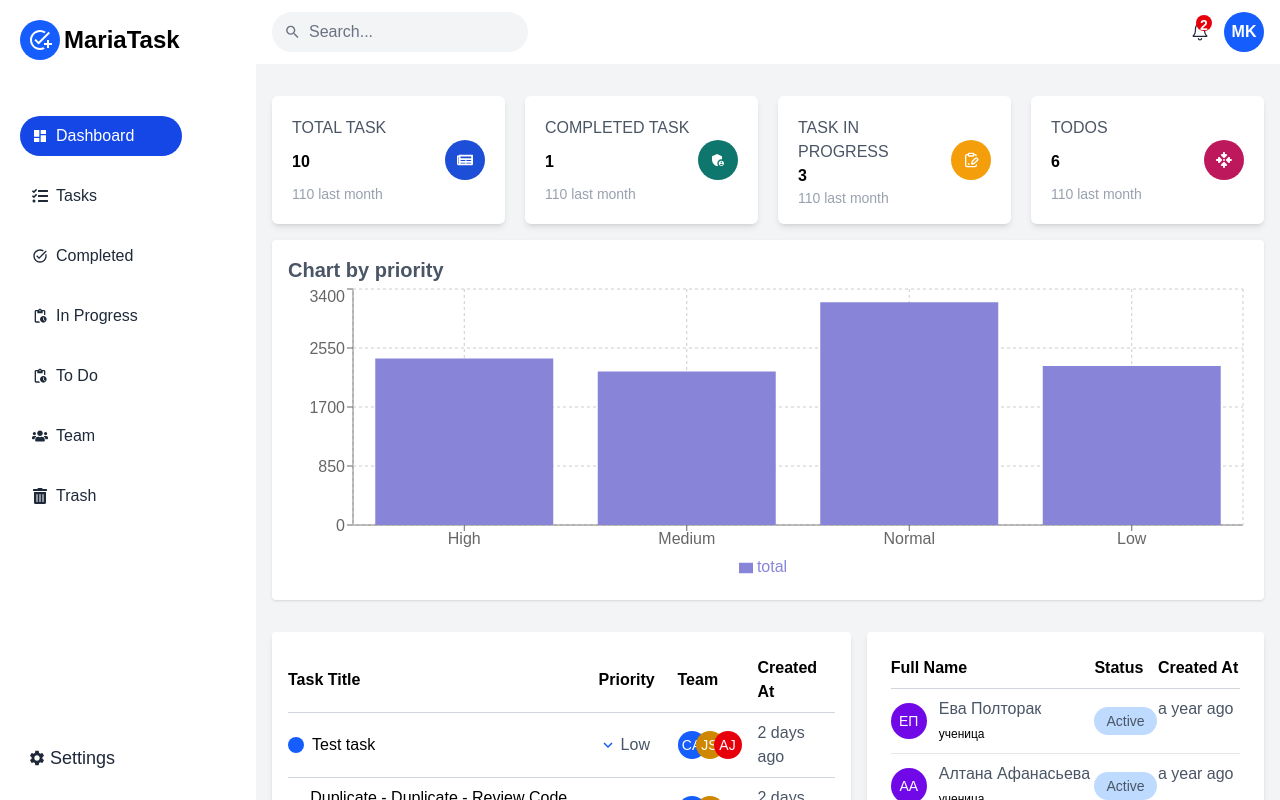
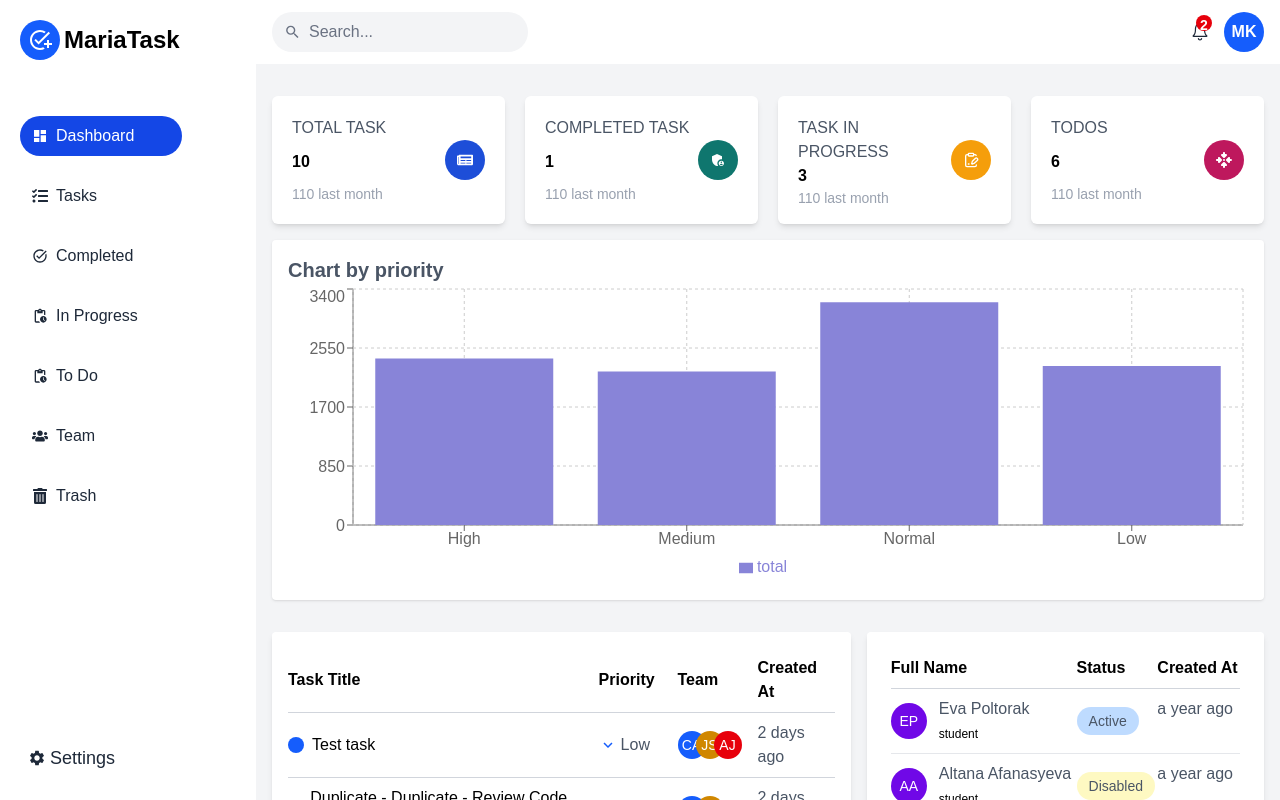
Before and after one commit to AleksKen/ClientTaskManager, a React (Vite) app in the folder client/: page /dashboard in a window 1280 px wide. Built offline with nearby package versions, Linux system fonts and the light colour scheme.

Commit message:
Исправлен баг с информацией о пользователе

```diff
--- a/client/src/assets/data.js
+++ b/client/src/assets/data.js
@@ -524,18 +524,18 @@ export const summary = {
     users: [
         {
             _id: "65c5f27fb5204a81bde86833",
-            name: "Ева Полторак",
+            name: "Eva Poltorak",
             title: "Designer",
-            role: "ученица",
+            role: "student",
             isActive: true,
             createdAt: "2024-02-09T09:38:07.765Z",
         },
         {
             _id: "65c3176a0fd860f958baa099",
-            name: "Алтана Афанасьева",
+            name: "Altana Afanasyeva",
             title: "Data Analyst",
-            role: "ученица",
-            isActive: true,
+            role: "student",
+            isActive: false,
             createdAt: "2024-02-07T05:38:50.816Z",
         },
         {
@@ -1101,7 +1101,7 @@ export const tasks = [
 
 export const user = {
     _id: "662f32ffd1303cc",
-    name: "Codewave",
+    name: "Maria Konyashova",
     title: "Administrator",
     role: "Admin",
     email: "admin@mts.com",
--- a/client/src/components/UserAvatar.jsx
+++ b/client/src/components/UserAvatar.jsx
@@ -5,13 +5,13 @@ import {Menu} from "@headlessui/react";
 import {getInitials} from "../utils/initials.js";
 import {FaUser, FaUserLock} from "react-icons/fa";
 import {IoLogOutOutline} from "react-icons/io5";
+import {user} from "../assets/data.js";
 
 
 const UserAvatar = () => {
     const [open, setOpen] = useState(false);
     const [openPassword, setOpenPassword] = useState(false);
     // const {user} = useSelector((state) => state.auth);
-    const user = JSON.parse('{ "name": "Maria Konyashova" }');
     const dispatch = useDispatch();
     const navigate = useNavigate();
     const logoutHandler = () => {
--- a/client/src/components/UserInfo.jsx
+++ b/client/src/components/UserInfo.jsx
@@ -4,7 +4,7 @@ import { getInitials } from "../utils/initials.js";
 
 const UserInfo = ({ user }) => {
     return (
-        <div className="px-4">
+        <div className="px-0">
             <Popover className="relative">
                 {({ open }) => (
                     <>
```
